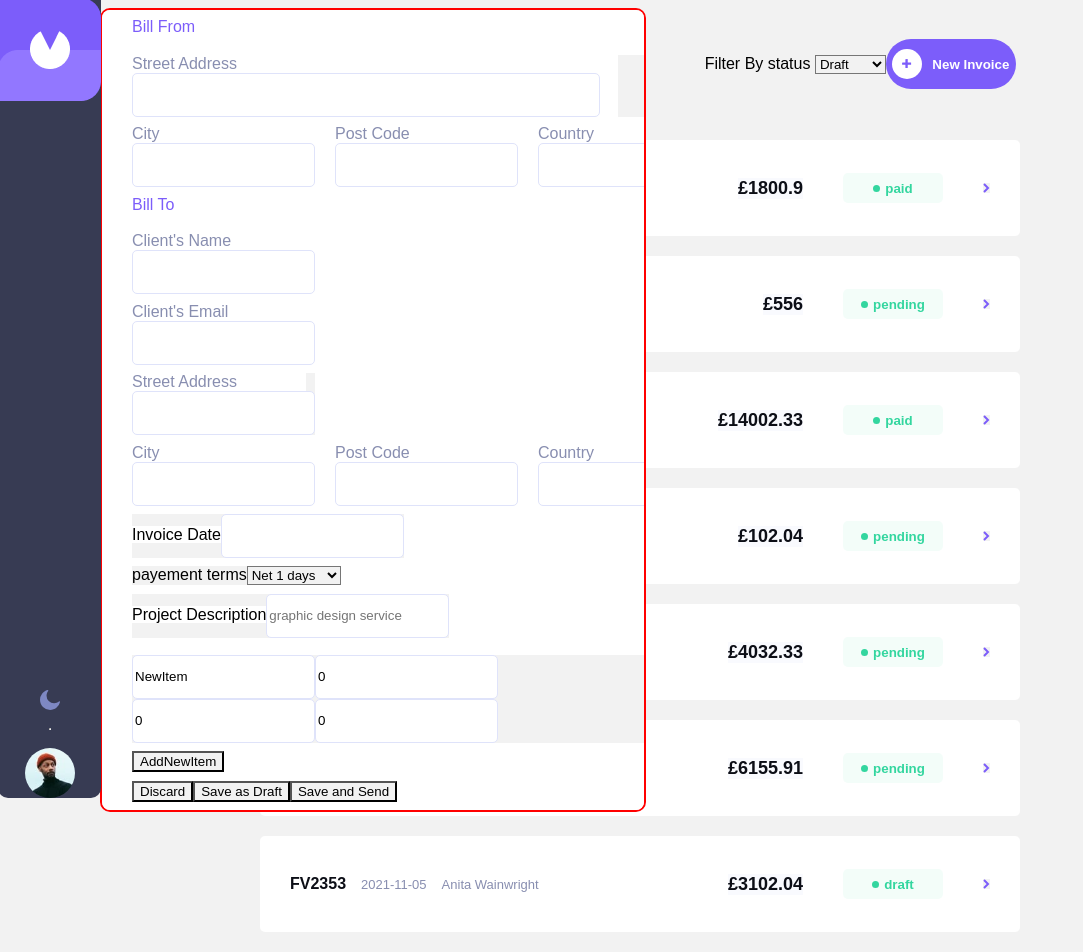
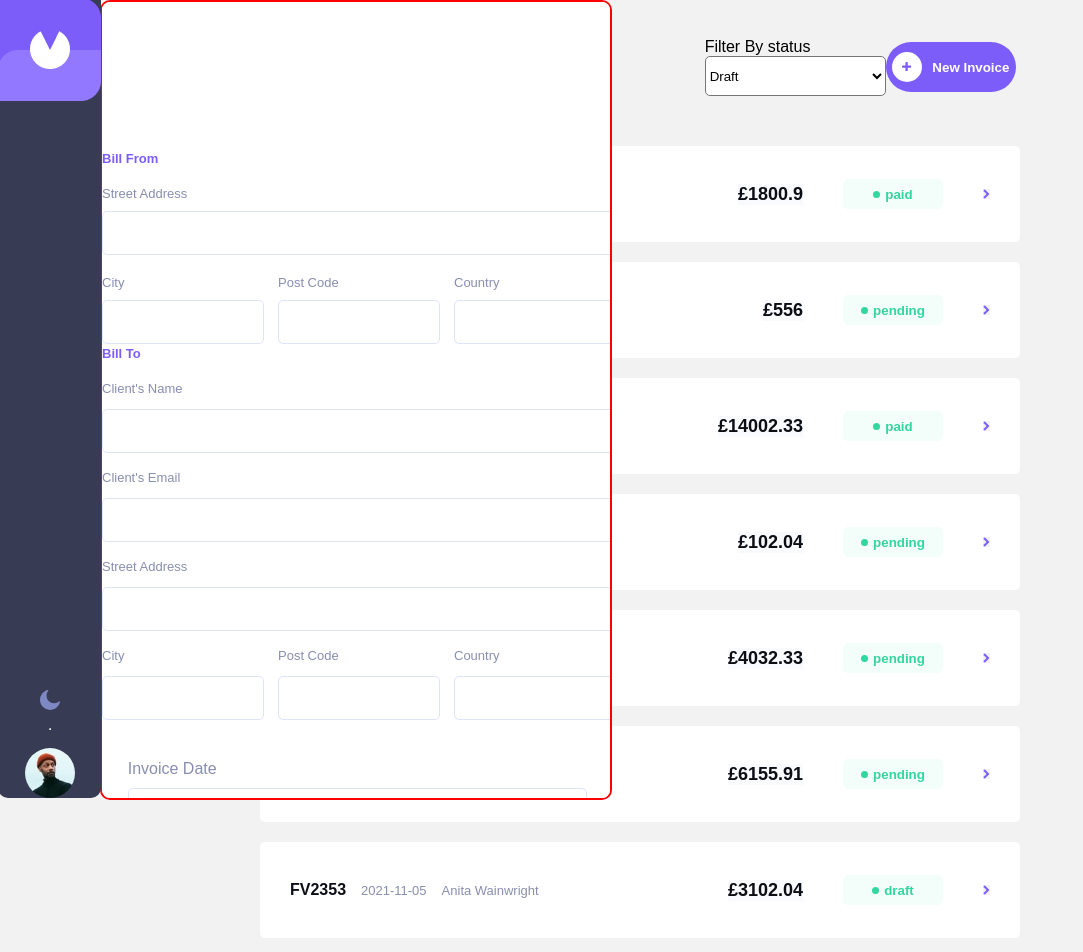
Before and after one commit to farzan190/-InvoiceApp, a React (Create React App) app in the folder app/: page / in a window 1280 px wide. Shown: the top 952 px of the page, without its empty margins (0-1083 px from the left). Built offline with nearby package versions, Linux system fonts and the light colour scheme.

Commit message:
made UI changes in the popup form and added saveAsDraft logic

```diff
--- a/app/src/components/NewItemList.jsx
+++ b/app/src/components/NewItemList.jsx
@@ -30,15 +30,15 @@ const NewItemList=({id,name,qty,price,total})=>{
    console.log(itemsList);
 
 
-return (<div>
-         <div>
+return (
+         <div className="itemInputFields">
         <input  type="text"   value={itemName}       onChange={(e)=>setItemName(e.target.value)}/>
         <input  type="number" value={itemQuantity}   onChange={(e)=>setQuantity(e.target.value)}/>
         <input  type="number" value={itemPrice}      onChange={(e)=>setPrice(e.target.value)}/>
         <input  type="number" value={itemTotal}      onChange={(e)=>setTotal(e.target.value)}/>
         </div>
 
-</div>)
+)
 }
 
 export default NewItemList;
--- a/app/src/index.css
+++ b/app/src/index.css
@@ -300,10 +300,14 @@ section{
 
 }
 .clientAddress{
+  display: flex ;
+  justify-content: center;
+  flex-direction: column;
   font-size: small;
   background-color: white;
   line-height: 20px;
   color:  #888eb0;
+  gap: 15px;
 }
 .street{
   background-color: white;
@@ -344,11 +348,7 @@ section{
   margin-bottom: 10px;
   background-color: white;
 }
-.billTo{
-  color:#888eb0;
-  margin-bottom: 10px;
-  background-color: white;
-}
+
 .BillClientName{
   background-color: white;
   font-weight: 600;
@@ -360,7 +360,15 @@ section{
 }
 .senderAddress{
   background-color: white;
-
+}
+.popsenderAddress{
+  background-color: white;
+  font-size: small;
+  display: flex;
+    flex-direction: column;
+    justify-content: center;
+    gap: 20px;
+    margin-top: 485px;
 }
 .clientEmail{
   background-color: white;
@@ -496,11 +504,14 @@ color: #888eb0;;
   box-shadow: -2px 0 5px rgba(0, 0, 0, 0.2);
   transition: right 0.3s ease;
 }
-
-.Kontre{
+::-webkit-scrollbar {
+  display: none;
+}
+.popUpForm{
   display: flex;
-  justify-content: space-evenly;
-  align-items: flex-start;
+  box-sizing: border-box;
+  justify-content: center;
+  align-items: center;
   flex-direction: column;
   background-color: white;
   position: fixed;
@@ -511,27 +522,13 @@ color: #888eb0;;
   height: 100%;
   border: 2px solid red;
   border-radius: 10px;
-  padding-left: 30px;
+  top: 0;
   overflow-y: auto;
-}
-.KontreNot{
-  display: flex;
-  justify-content: space-evenly;
-  align-items: flex-start;
-  flex-direction: column;
-  background-color: white;
-  position: fixed;
-  width: min-content;
-  left: -372px;
-  transition: 0.3s ;
-  width: 40%;
-  height: 100%;
-  border: 2px solid red;
-  border-radius: 10px;
-  padding-left: 30px;
+  padding-top:10%;
 }
 
-.cityLabelInput{
+
+.city{
   display: flex;
   justify-content: center;
   align-items: flex-start;
@@ -539,7 +536,7 @@ color: #888eb0;;
   background-color: white;
 
 }
-.postCodeLabelInput{
+.postCode{
   display: flex;
   justify-content: center;
   align-items: flex-start;
@@ -547,7 +544,7 @@ color: #888eb0;;
   background-color: white;
 
 }
-.countryLabelInput{
+.country{
   display: flex;
   justify-content: center;
   align-items: flex-start;
@@ -555,7 +552,7 @@ color: #888eb0;;
   background-color: white;
   color:  #888eb0;
 }
-.CPC{
+.postalAddress{
   display: flex;
   justify-content: flex-start;
   align-items: center;
@@ -571,7 +568,7 @@ color: #888eb0;;
   background-color: white;
   color:  #888eb0;
 }
-.EclientName{
+.receiverName{
   display: flex;
   justify-content: center;
   align-items: flex-start;
@@ -590,9 +587,12 @@ color: #888eb0;;
 .billTo{
   background-color: white;
   color: #7c5dfa;
+  font-weight: 600;
 }
 label{
   background-color: white;
+  color:#888eb0;
+
 }
 input{
   border: none;
@@ -600,13 +600,14 @@ input{
   border:  1px solid #dfe3fa;
   border-radius: 5px;
   height: 40px;
+  width: 100%;
 }
 
 .itemCategories{
   display: flex;
   justify-content: space-between;
   align-items: center;
-  width: 100%;
+  width: 89%;
 
 }
 .calculator{
@@ -616,12 +617,174 @@ input{
   width: 500px;
 }
 
-.gedihaal{
-  width: 100%;
-}
-.streetAddress{
-  width: 95%;
-}
+
+
 .itemCalculator{
   width: 500px;
 }
+
+.calendar{
+  display: flex;
+  flex-direction: column;
+  justify-content: center;
+  align-items: flex-start;
+  background-color: white;
+  width: 89%;
+}
+.payement{
+  display: flex;
+  justify-content: center;
+  align-items: flex-start;
+  flex-direction: column;
+  background-color: white;
+  border: none;
+  width: 89%;
+}
+.payementTerms{
+  background-color: white;
+  color:#888eb0;
+}
+
+select{
+  width: 100%;
+  height: 40px;
+  background-color: white;
+  border-radius: 5px;
+}
+.projectDescription{
+  width: 88%;
+  background-color: white;
+
+}
+.ItemCategories{
+  display: flex;
+  justify-content: space-between;
+  align-items: center;
+  width: 89%;
+  background-color: white;
+}
+
+.itemssss{
+  display: flex;
+  flex-direction: column;
+  justify-content: center;
+  align-items: center;
+  width: 100%;
+  background-color: white;
+}
+
+h1{
+  background-color: white;
+}
+.itemInputFields{
+  display: flex;
+  justify-content: center;
+  align-self: center;
+  margin-bottom: 20px;
+  width: 89%;
+  gap: 20px;
+  background-color: white;
+}
+.atom{
+  display: flex;
+  justify-content: flex-start;
+  width: 89%;
+  background-color: white;
+}
+
+h3{
+  background-color: white;
+  color:#888eb0;
+}
+.wrap{
+  display: flex;
+  flex-direction: column;
+  justify-content: center;
+  align-items: center;
+  background-color: white;
+}
+.popUpButtons{
+  display: flex;
+  justify-content: space-between;
+  align-items: center;
+  gap: 10px;
+  width: 89%;
+  background-color: white;
+}
+label{
+  margin-bottom: 10px;
+}
+.AddNewButton{
+  display: flex;
+  justify-content: center;
+  align-self: center;
+  background-color: white;
+  border: none;
+  width: 89%;
+  padding: 15px 20px;
+  border-radius: 20px;
+  color: #7e88c3;
+  font-weight: 600;
+}
+.AddNewButton:hover{
+  background-color: #d0d3e5;;
+}
+.itemName{
+  color: #7e88c3;
+  background-color: #f9fafe;
+
+}
+.price{
+  color: #7e88c3;
+  background-color: #f9fafe;
+
+}
+.quantity{
+  color: #7e88c3;
+  background-color: #f9fafe;
+
+}
+.total{
+  color: #7e88c3;
+  background-color: #f9fafe;
+
+}
+.discard{
+  padding:  15px;
+  border-radius: 20px;
+  font-weight: 600;
+  color: #7e88c3;
+background-color: #f9fafe;
+border: none;
+
+}
+.saveAsDraft{
+  padding: 15px;
+  border-radius: 29px;
+  font-weight: 600;
+  color: #7e88c3;
+background-color: #373b53;
+border: none;
+
+}
+.saveAndSend{
+  padding: 15px;
+  border-radius: 20px;
+  font-weight: 600;
+  background-color: #7c5dfa;
+  color: #f9fafe;
+  border: none;
+
+}
+
+.cpp{
+  display: flex;
+  justify-content: flex-start;
+  align-items: center;
+  flex-direction: column;
+  width: 101%;
+  gap: 20px;
+  background-color: white;
+  margin-top: 40px;
+  margin-bottom: 40px;
+}
--- a/app/src/pages/Invoice.jsx
+++ b/app/src/pages/Invoice.jsx
@@ -5,107 +5,175 @@ import { BillContext } from "../context";
 
 const Invoice=()=>{
     const {itemsList,setItemsList}=useContext(BillContext);
+    const [senderStreet,setSenderStreet]=useState("");
+    const [senderCity,setSenderCity]=useState("");
+    const [senderPostCode,setSenderPostCode]=useState("");
+    const [senderCountry,setSenderCountry]=useState("");
 
+    const [clientStreet,setClientStreet]=useState("");
+    const [clientCity,setClientCity]=useState("");
+    const [clientPostCode,setClientPostCode]=useState("");
+    const [clientCountry,setClientCountry]=useState("");
+    const [clientName,setClientName]=useState("");
+    const [clientEmail,setClientEmail]=useState("");
+
+    const [date,setDate]=useState('2024-12-12');
+    const{invoices,setInvoices}=useContext(BillContext);
    const modernList=itemsList.map((item)=>item);
 
 
-    return <div className="Kontre">
+
+    const handleSaveAsDraft=()=>{
+      setInvoices([...invoices,{
+        "id": "RT8888",
+        "createdAt": date,
+        "paymentDue": "2021-8-19",
+        "description": "Re-branding",
+        "paymentTerms": 1,
+        "clientName": clientName,
+        "clientEmail": clientEmail,
+        "status": "draft",
+        "senderAddress": {
+          "street": senderStreet,
+          "city": senderCity,
+          "postCode": senderPostCode,
+          "country": senderCountry,
+        },
+        "clientAddress": {
+          "street": clientStreet,
+          "city": clientCity,
+          "postCode": clientPostCode,
+          "country": clientCountry,
+        },
+        "items": itemsList,
+        "total": 1800.90
+      }
+
+      ])
+    }
+
+
+
+
+
+
+
+
+    return <div className="popUpForm">
+
+    <div className="popsenderAddress">
    <div className="billTo">Bill From</div>
 
-   <div className="gedihaal">
     <div className="streetAddress">
    <label>Street Address</label>
-   <input type="text" className="streetAddress"></input>
-   </div>
+   <input type="text" value={senderStreet} onChange={(e)=>setSenderStreet(e.target.value)}></input>
    </div>
 
-   <div className="CPC">
-    <div className="cityLabelInput">
+   <div className="postalAddress">
+    <div className="city">
    <label>City</label>
-   <input type="text"></input>
+   <input type="text" value={senderCity} onChange={(e)=>setSenderCity(e.target.value)}></input>
    </div>
-   <div className="postCodeLabelInput">
+   <div className="postCode">
    <label>Post Code</label>
-   <input type="text"></input>
+   <input type="text" value={senderPostCode} onChange={(e)=>setSenderPostCode(e.target.value)}></input>
    </div>
-   <div className="countryLabelInput">
+   <div className="country">
    <label>Country</label>
-   <input type="text"></input>
+   <input type="text" value={senderCountry} onChange={(e)=>setSenderCountry(e.target.value)}></input>
    </div>
-   </div>
-
-   <div className="billTo">Bill To</div>
-   <div className="EclientName" >
-   <label>Client's Name</label>
-   <input type="text" className="pharjan"></input>
-   </div>
-   <div className="clientEmail">
-   <label>Client's Email</label>
-   <input type="text"></input>
-   </div>
-   <div>
-    <div className="streetAddress">
-   <label>Street Address</label>
-   <input type="text"></input>
-   </div>
-   </div>
-
-   <div className="CPC">
-    <div className="cityLabelInput">
-   <label>City</label>
-   <input type="text"></input>
-   </div>
-   <div className="postCodeLabelInput">
-   <label>Post Code</label>
-   <input type="text"></input>
-   </div>
-
-   <div className="countryLabelInput">
-   <label>Country</label>
-   <input type="text"></input>
    </div>
 
    </div>
 
 
-   <div>
-    <label>
-        Invoice Date
-        <input/>
-    </label>
+   <div className="clientAddress">
+   <div className="billTo">Bill To</div>
+   <div className="receiverName" >
+   <label>Client's Name</label>
+   <input type="text" value={clientName} onChange={(e)=>setClientName(e.target.value)} ></input>
+   </div>
+   <div className="clientEmail">
+   <label>Client's Email</label>
+   <input type="text" value={clientEmail} onChange={(e)=>setClientEmail(e.target.value)}></input>
    </div>
 
- <div>payement terms
+    <div className="streetAddress">
+   <label>Street Address</label>
+   <input type="text" value={clientStreet} onChange={(e)=>setClientStreet(e.target.value)}></input>
+
+   </div>
+
+   <div className="postalAddress">
+    <div className="city">
+   <label>City</label>
+   <input type="text" value={clientCity} onChange={(e)=>setClientCity(e.target.value)}></input>
+   </div>
+   <div className="postCode">
+   <label>Post Code</label>
+   <input type="text" value={clientPostCode} onChange={(e)=>setClientPostCode(e.target.value)}></input>
+   </div>
+
+   <div className="country">
+   <label>Country</label>
+   <input type="text" value={clientCountry} onChange={(e)=>setClientCountry(e.target.value)}></input>
+   </div>
+
+   </div>
+   </div>
+
+   <div className="cpp">
+   <div className="calendar">
+    <label>Invoice Date</label>
+    <input type="date" value={date} onChange={()=>setDate()} />
+   </div>
+   <div className="payement">
+    <div className="payementTerms">payement terms</div>
     <select>
         <option>Net 1 days</option>
         <option>Net 7 days</option>
         <option>Net 14 days</option>
         <option>Net 30 days</option>
     </select>
- </div>
+   </div>
+   <div className="projectDescription">
+    <label>Project Description</label>
+    <input type="text" placeholder="graphic design service" />
+   </div>
+   </div>
 
 
-<div>
-    <label>Project Description</label>
-    <input type="text" placeholder="graphic design service" />
+
+   <div className="atom"><h3>Items List</h3></div>
+
+   <div className="itemssss">
+   <div className="ItemCategories">
+  <div className="itemName">Item Name</div>
+  <div className="quantity">Qty</div>
+  <div className="price">Price</div>
+  <div className="total">Total</div>
+   </div>
 </div>
-<div className="calculator"></div>
 
-<div> {modernList.map((item,index)=><NewItemList id={index+1} name={item.name} qty={item.quantity} price={item.price} total={item.total} />)}</div>
+
+<div className="wrap"> {modernList.map((item,index)=><NewItemList id={index+1} name={item.name} qty={item.quantity} price={item.price} total={item.total} />)}</div>
 <button onClick={()=>setItemsList([...itemsList,{
-          "id":"1",
+        "id":"1",
         "name": "New Item",
         "quantity": 1,
         "price": 0,
         "total": 0,
-}])}>AddNewItem</button>
+}])} className="AddNewButton">+AddNewItem</button>
+
+
 <div className="popUpButtons">
-<button>Discard</button>
-<button>Save as Draft</button>
-<button>Save and Send</button>
+<button className="discard">Discard</button>
+<button className="saveAsDraft" onClick={()=>handleSaveAsDraft()}>Save as Draft</button>
+<button className="saveAndSend">Save and Send</button>
 
 
 </div>
+
     </div>
 }
 export default Invoice;
--- a/app/src/pages/Receipt.jsx
+++ b/app/src/pages/Receipt.jsx
@@ -42,6 +42,7 @@ const Receipt=()=>{
           <div>
         <div className="invoice-date">Invoice Date</div>
         <div className="InvoiceCreatedAt">{item.createdAt}</div>
+        <div>{console.log(item.createdAt)}</div>
         </div>
         <div>
         <div>Payment Due</div>
```
